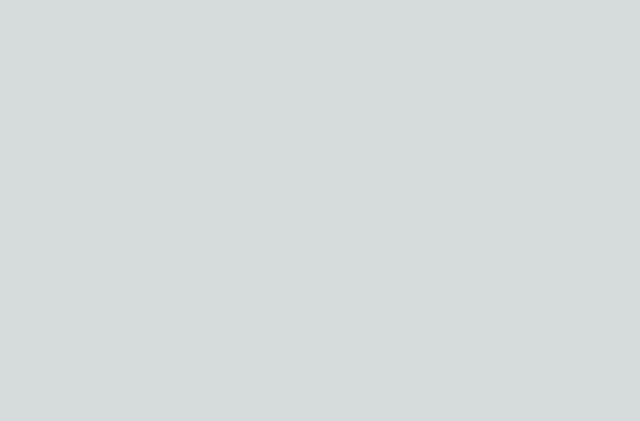
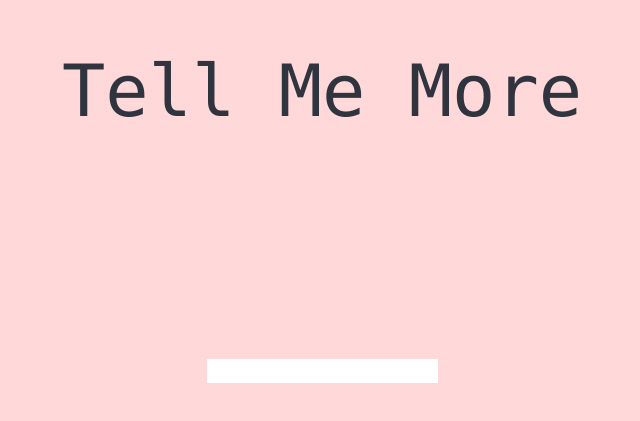
Before and after one commit to lmhmDev/tell-me-more, a Next.js app: page / in a window 1280 px wide. Shown: the part 101-522 px from the top of the page, without its empty margins (318-958 px from the left). Built offline with nearby package versions, Linux system fonts and the light colour scheme.

Commit message:
layout and dialogue components created and basic styling

```diff
--- a/next.config.js
+++ b/next.config.js
@@ -1,6 +1,6 @@
 /** @type {import('next').NextConfig} */
 const nextConfig = {
-  reactStrictMode: true,
+	reactStrictMode: true
 }
 
 module.exports = nextConfig
--- /dev/null
+++ b/src/components/Dialogue.tsx
@@ -0,0 +1,15 @@
+import React from 'react'
+
+export type Props = {
+	children: React.ReactElement<any, string | React.JSXElementConstructor<any>>
+}
+
+export default function Dialogue() {
+	return (
+		<>
+			<form>
+				<input type='text' name='' id='' />
+			</form>
+		</>
+	)
+}
--- a/src/components/Layout.tsx
+++ b/src/components/Layout.tsx
@@ -1,7 +1,7 @@
 import Head from 'next/head'
 import React from 'react'
 
-type Props = {
+export type Props = {
 	children: React.ReactElement<any, string | React.JSXElementConstructor<any>>
 }
 
@@ -11,7 +11,10 @@ export default function Layout({ children }: Props) {
 			<Head>
 				<title>Tell me more</title>
 			</Head>
-			{children}
+			<div className='w-full h-screen relative bg-mainBg text-textColor flex flex-col justify-center items-center'>
+				<h1 className='text-7xl capitalize font-mono h-56 -mt-40 mb-20'>Tell me more</h1>
+				{children}
+			</div>
 		</>
 	)
 }
--- a/src/pages/_app.tsx
+++ b/src/pages/_app.tsx
@@ -2,5 +2,5 @@ import '@/styles/globals.css'
 import type { AppProps } from 'next/app'
 
 export default function App({ Component, pageProps }: AppProps) {
-  return <Component {...pageProps} />
+	return <Component {...pageProps} />
 }
--- a/src/pages/index.tsx
+++ b/src/pages/index.tsx
@@ -1,4 +1,6 @@
 import Head from 'next/head'
+import Layout from '@/components/Layout'
+import Dialogue from '@/components/Dialogue'
 
 export default function Home() {
 	return (
@@ -6,6 +8,11 @@ export default function Home() {
 			<Head>
 				<title>Tell me more</title>
 			</Head>
+			<Layout>
+				<>
+					<Dialogue />
+				</>
+			</Layout>
 		</>
 	)
 }
--- a/src/styles/globals.css
+++ b/src/styles/globals.css
@@ -1,111 +1,3 @@
 @tailwind base;
 @tailwind components;
 @tailwind utilities;
-
-:root {
-  --max-width: 1100px;
-  --border-radius: 12px;
-  --font-mono: ui-monospace, Menlo, Monaco, 'Cascadia Mono', 'Segoe UI Mono',
-    'Roboto Mono', 'Oxygen Mono', 'Ubuntu Monospace', 'Source Code Pro',
-    'Fira Mono', 'Droid Sans Mono', 'Courier New', monospace;
-
-  --foreground-rgb: 0, 0, 0;
-  --background-start-rgb: 214, 219, 220;
-  --background-end-rgb: 255, 255, 255;
-
-  --primary-glow: conic-gradient(
-    from 180deg at 50% 50%,
-    #16abff33 0deg,
-    #0885ff33 55deg,
-    #54d6ff33 120deg,
-    #0071ff33 160deg,
-    transparent 360deg
-  );
-  --secondary-glow: radial-gradient(
-    rgba(255, 255, 255, 1),
-    rgba(255, 255, 255, 0)
-  );
-
-  --tile-start-rgb: 239, 245, 249;
-  --tile-end-rgb: 228, 232, 233;
-  --tile-border: conic-gradient(
-    #00000080,
-    #00000040,
-    #00000030,
-    #00000020,
-    #00000010,
-    #00000010,
-    #00000080
-  );
-
-  --callout-rgb: 238, 240, 241;
-  --callout-border-rgb: 172, 175, 176;
-  --card-rgb: 180, 185, 188;
-  --card-border-rgb: 131, 134, 135;
-}
-
-@media (prefers-color-scheme: dark) {
-  :root {
-    --foreground-rgb: 255, 255, 255;
-    --background-start-rgb: 0, 0, 0;
-    --background-end-rgb: 0, 0, 0;
-
-    --primary-glow: radial-gradient(rgba(1, 65, 255, 0.4), rgba(1, 65, 255, 0));
-    --secondary-glow: linear-gradient(
-      to bottom right,
-      rgba(1, 65, 255, 0),
-      rgba(1, 65, 255, 0),
-      rgba(1, 65, 255, 0.3)
-    );
-
-    --tile-start-rgb: 2, 13, 46;
-    --tile-end-rgb: 2, 5, 19;
-    --tile-border: conic-gradient(
-      #ffffff80,
-      #ffffff40,
-      #ffffff30,
-      #ffffff20,
-      #ffffff10,
-      #ffffff10,
-      #ffffff80
-    );
-
-    --callout-rgb: 20, 20, 20;
-    --callout-border-rgb: 108, 108, 108;
-    --card-rgb: 100, 100, 100;
-    --card-border-rgb: 200, 200, 200;
-  }
-}
-
-* {
-  box-sizing: border-box;
-  padding: 0;
-  margin: 0;
-}
-
-html,
-body {
-  max-width: 100vw;
-  overflow-x: hidden;
-}
-
-body {
-  color: rgb(var(--foreground-rgb));
-  background: linear-gradient(
-      to bottom,
-      transparent,
-      rgb(var(--background-end-rgb))
-    )
-    rgb(var(--background-start-rgb));
-}
-
-a {
-  color: inherit;
-  text-decoration: none;
-}
-
-@media (prefers-color-scheme: dark) {
-  html {
-    color-scheme: dark;
-  }
-}
--- a/tailwind.config.js
+++ b/tailwind.config.js
@@ -2,7 +2,13 @@
 module.exports = {
 	content: ['./src/**/*.{js,ts,jsx,tsx}'],
 	theme: {
-		extend: {}
+		extend: {
+			colors: {
+				mainBg: '#FFD9DA',
+				mainColor: '#EA638C',
+				textColor: '#30343F'
+			}
+		}
 	},
 	plugins: []
 }
```
